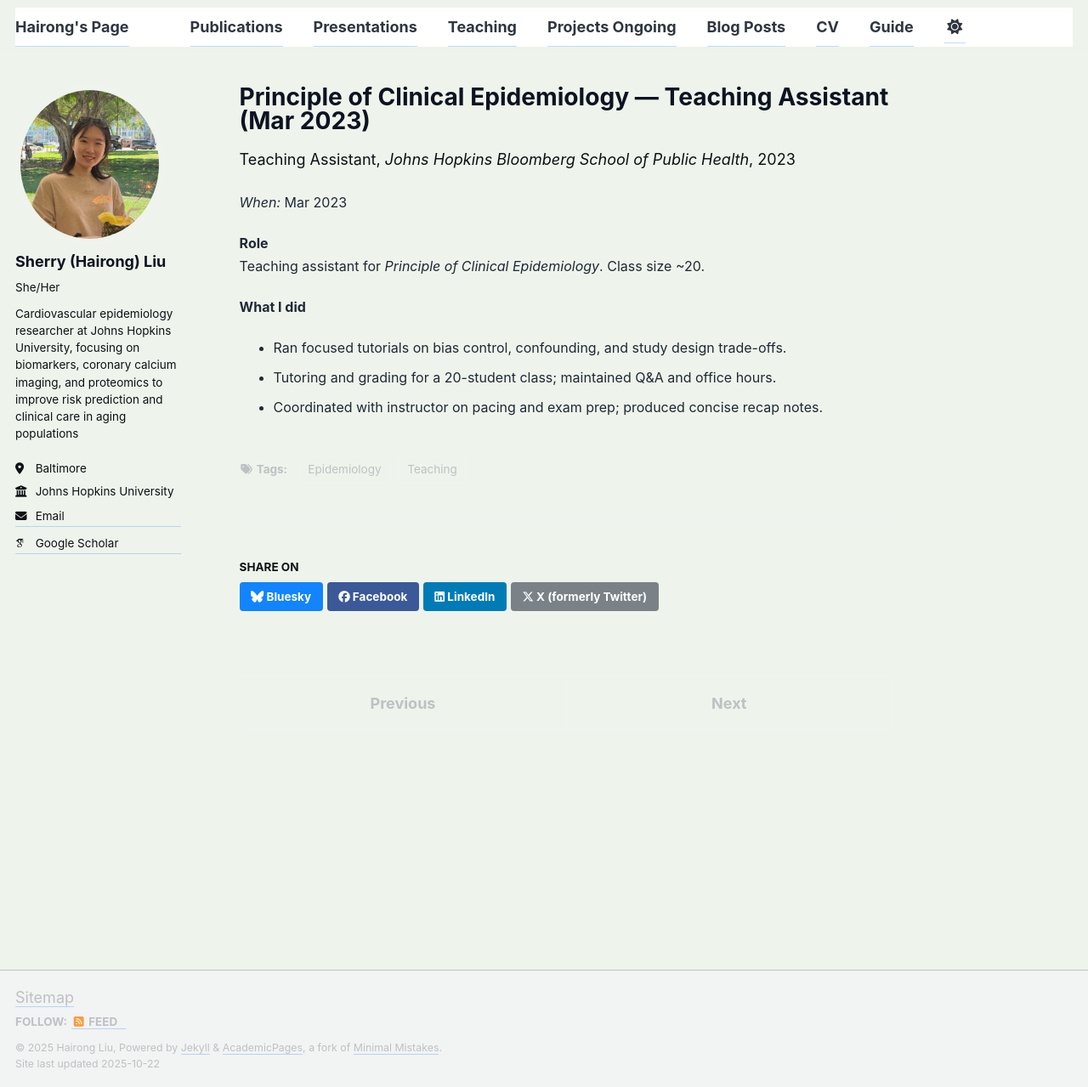
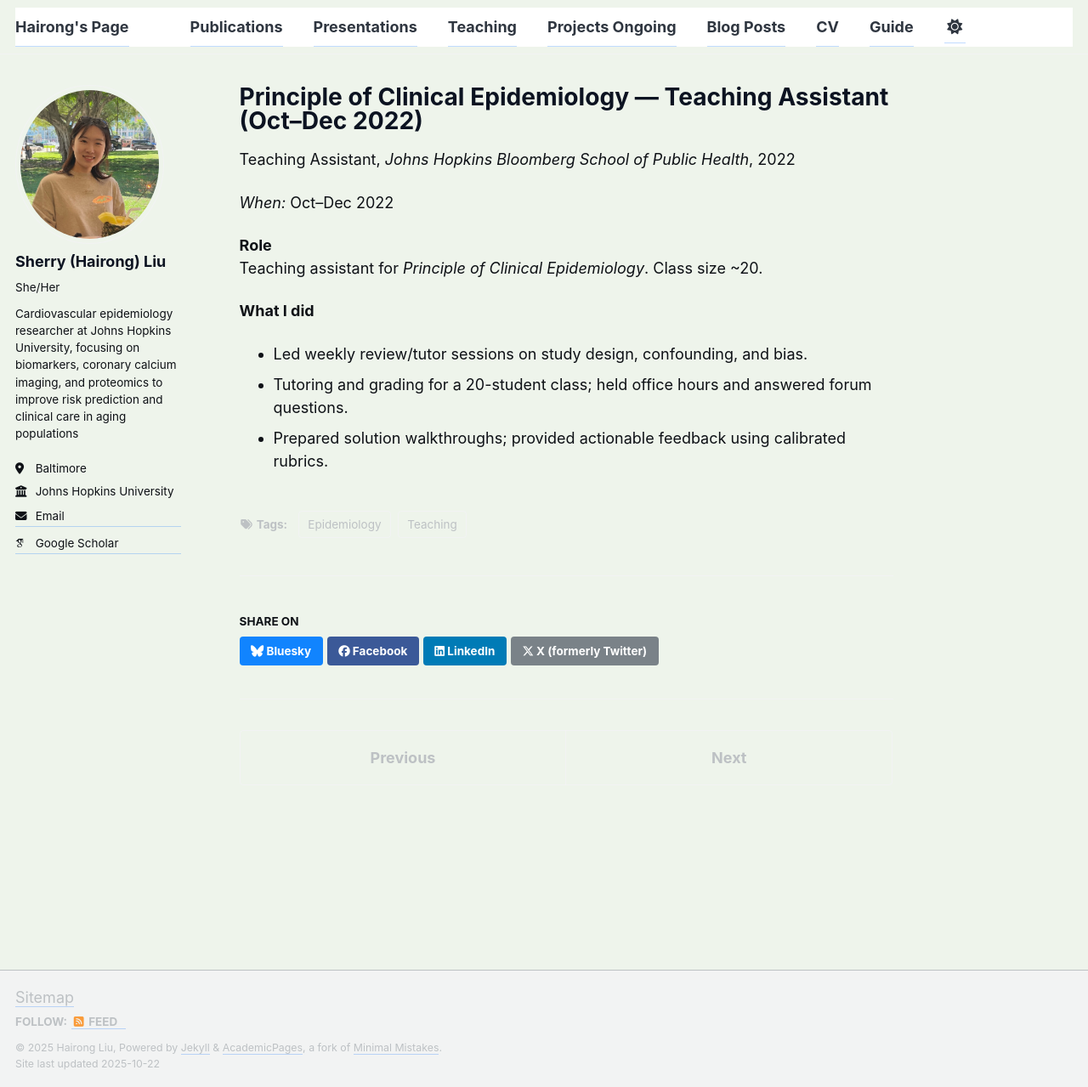
Before and after one commit to sherry090345/sherry090345.github.io, a Jekyll site: the page built from _teaching/2022-10-01-clinical-epidemiology-ta.md, in a window 1280 px wide and 1279 px high. Shown: the whole window at 85% size. Built offline with Jekyll 4.4.1, drawn with Linux system fonts in a browser that asks for light colours; some web fonts are replaced; a script that is not in the unit is left out.

Commit message:
Update 2022-10-01-clinical-epidemiology-ta.md

```diff
--- a/_teaching/2022-10-01-clinical-epidemiology-ta.md
+++ b/_teaching/2022-10-01-clinical-epidemiology-ta.md
@@ -1,14 +1,14 @@
 ---
-title: "Principle of Clinical Epidemiology — Teaching Assistant (Mar 2023)"
+title: "Principle of Clinical Epidemiology — Teaching Assistant (Oct–Dec 2022)"
 collection: teaching
 type: "Teaching Assistant"
 venue: "Johns Hopkins Bloomberg School of Public Health"
-date: 2023-03-01
+date: 2022-10-01
 location: "Baltimore, MD, USA"
 tags:
   - Epidemiology
   - Teaching
-display_date: "Mar 2023"
+display_date: "Oct–Dec 2022"
 ---
 
 *When:* {{ page.display_date }}
@@ -17,33 +17,6 @@ display_date: "Mar 2023"
 Teaching assistant for *Principle of Clinical Epidemiology*. Class size ~20.
 
 **What I did**
-- Ran focused tutorials on bias control, confounding, and study design trade-offs.
-- Tutoring and grading for a 20-student class; maintained Q&A and office hours.
-- Coordinated with instructor on pacing and exam prep; produced concise recap notes.
-
-<style>
-/* 页面专属样式，不会影响别的页面 */
-.page__content {
-  font-size: 16px;
-  line-height: 1.7;
-  color: #1f2937;
-  font-family: "Inter", "Helvetica Neue", Arial, sans-serif;
-}
-
-.page__content h1, .page__content h2 {
-  font-size: 20px;
-  font-weight: 650;
-  color: #111827;
-  border: none;
-}
-
-.page__content a {
-  color: #2563eb;
-  border-bottom: none;
-  text-decoration: none;
-}
-.page__content a:hover {
-  text-decoration: underline;
-  text-underline-offset: 3px;
-}
-</style>
+- Led weekly review/tutor sessions on study design, confounding, and bias.
+- Tutoring and grading for a 20-student class; held office hours and answered forum questions.
+- Prepared solution walkthroughs; provided actionable feedback using calibrated rubrics.
```
